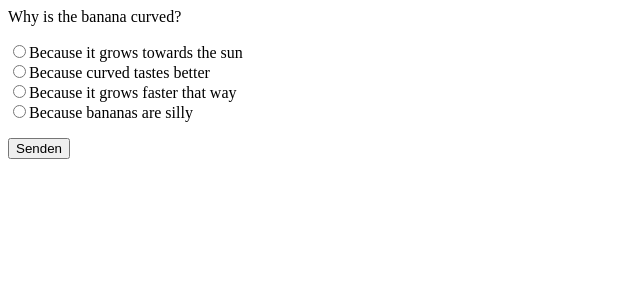
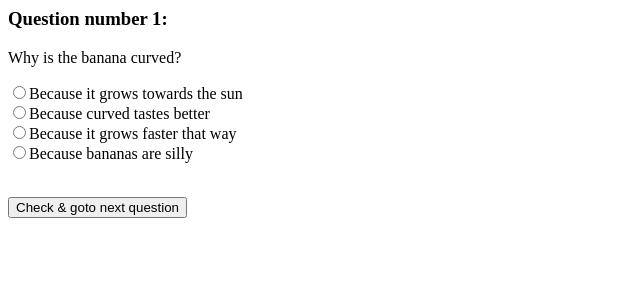
Before and after one commit to Benjamin-Re/Quiz-Gen, a Flask app: page / in a window 1280 px wide. Shown: the top 300 px of the page, without its empty margins (0-640 px from the left). Run offline with Flask 2, Linux system fonts and the light colour scheme.

Commit message:
Prüfung der Fragen hinzugefügt

```diff
--- a/app.py
+++ b/app.py
@@ -1,30 +1,39 @@
-import sqlite3 # Import sql
+import sqlite3  # Import sql
 from flask import Flask, render_template, request
 
-app = Flask(__name__) # create app object
+app = Flask(__name__)  # create app object
 
 # Database: Read Data
-connection = sqlite3.connect("questions.db") # Connect to db
-crsr = connection.cursor() # Create cursor object
-myResult = crsr.execute("SELECT * FROM quest;") # Execute a statement
+connection = sqlite3.connect("questions.db")  # Connect to db
+crsr = connection.cursor()  # Create cursor object
+myResult = crsr.execute("SELECT * FROM quest;")  # Execute a statement
 
 # Generieren der Frage-Liste
 items = []
 for row in myResult:
-	items.append({'Index': row[0], 'q': row[1], 'a': row[2], 'b': row[3], 'c': row[4], 'd': row[5], 'ans': row[6], 'id': row[7]})
+    items.append(
+        {'Index': row[0], 'q': row[1], 'a': row[2], 'b': row[3], 'c': row[4], 'd': row[5], 'ans': row[6], 'id': row[7]})
 
 
 # Request-Handler --> Alle Anfragen gehen derzeit über die Root
 @app.route("/")
 def index():
-    currentQuestion = request.args.get('cq', 0, type=int)
-    # Es wird noch nicht geprüft ob die gegebene Antwort korrekt ist :)
+    # get arguments
+    cq = request.args.get('cq', 0, type=int)  # current question
+    pq = request.args.get('pq', -1, type=int)  # previous question
+    pq_answer = request.args.get('answer', None, type=str)  # previous question
 
-    if currentQuestion >= 0 and currentQuestion < len(items):
-        nextQuestion = -1 if currentQuestion + 1 >= len(items) else currentQuestion + 1
-        return render_template('index.html', myVariable = items[currentQuestion], nq = nextQuestion)
-    if currentQuestion == -1:
-        return "feddisch"
+    # check if answer to previous question was correct
+    pq_correct = -1
+    if 0 <= pq < len(items):
+        pq_correct = 1 if pq_answer == items[pq]['ans'] else 0
+
+    # check if the currently requested question does exist
+    if 0 <= cq < len(items):
+        nextQuestion = -1 if cq + 1 >= len(items) else cq + 1
+        return render_template('index.html', cq=cq, myVariable=items[cq], nq=nextQuestion, pq_correct=pq_correct, pq = pq)
+    elif cq == -1:
+        return render_template('index.html', cq=cq, myVariable=None, nq=None, pq_correct=pq_correct, pq=pq)
     else:
         return "Question doesn't exist"
 
@@ -32,13 +41,11 @@ def index():
 if __name__ == '__main__':
     app.run(debug=True)
 
-
 # To save changes
 connection.commit()
 
 # Close the connection
 connection.close()
-
 
 # Referenzen
 ## http://flask.pocoo.org/docs/1.0/quickstart/#variable-rules
--- a/templates/index.html
+++ b/templates/index.html
@@ -5,7 +5,10 @@
 <title>Quiz Generator</title>
 </head>
 <body>
-
+    {% if cq == -1 %}
+        <h3>Great, all questions where answered.</h3>
+    {% else %}
+        <h3>Question number {{ cq+1 }}:</h3>
         <p id="quest">{{ myVariable.q }}</p>
         <form action="/" method="GET">
             <input type="radio" name="answer" value="a">{{ myVariable.a }}</input></br>
@@ -13,7 +16,25 @@
             <input type="radio" name="answer" value="c">{{ myVariable.c }}</input></br>
             <input type="radio" name="answer" value="d">{{ myVariable.d }}</input></p>
             <input type="hidden" name="cq" value="{{ nq }}"/>
-			<input type="submit" value="Senden">
+            <input type="hidden" name="pq" value="{{ cq }}"/>
+            <br/>
+            <input type="submit" value="Check & goto next question">
         </form>
+    {% endif %}
+
+    <br/><br/>
+
+    {% if pq_correct >= 0 %}
+    <h3>Check of your previous answer:</h3>
+    {% endif %}
+
+    {% if pq_correct == 1 %}
+        <p>TOP! Your previous Answer was correct.</p>
+    {% elif pq_correct == 0 %}
+        <p>Sorry! Your previous Answer was <b>not</b> correct.
+        <a href="?cq={{ pq }}">Try again (goto previous question)</a>
+        </p>
+    {% endif %}
+
 </body>
 </html>
```
Lines whose indentation alone changed are shown as unchanged.
